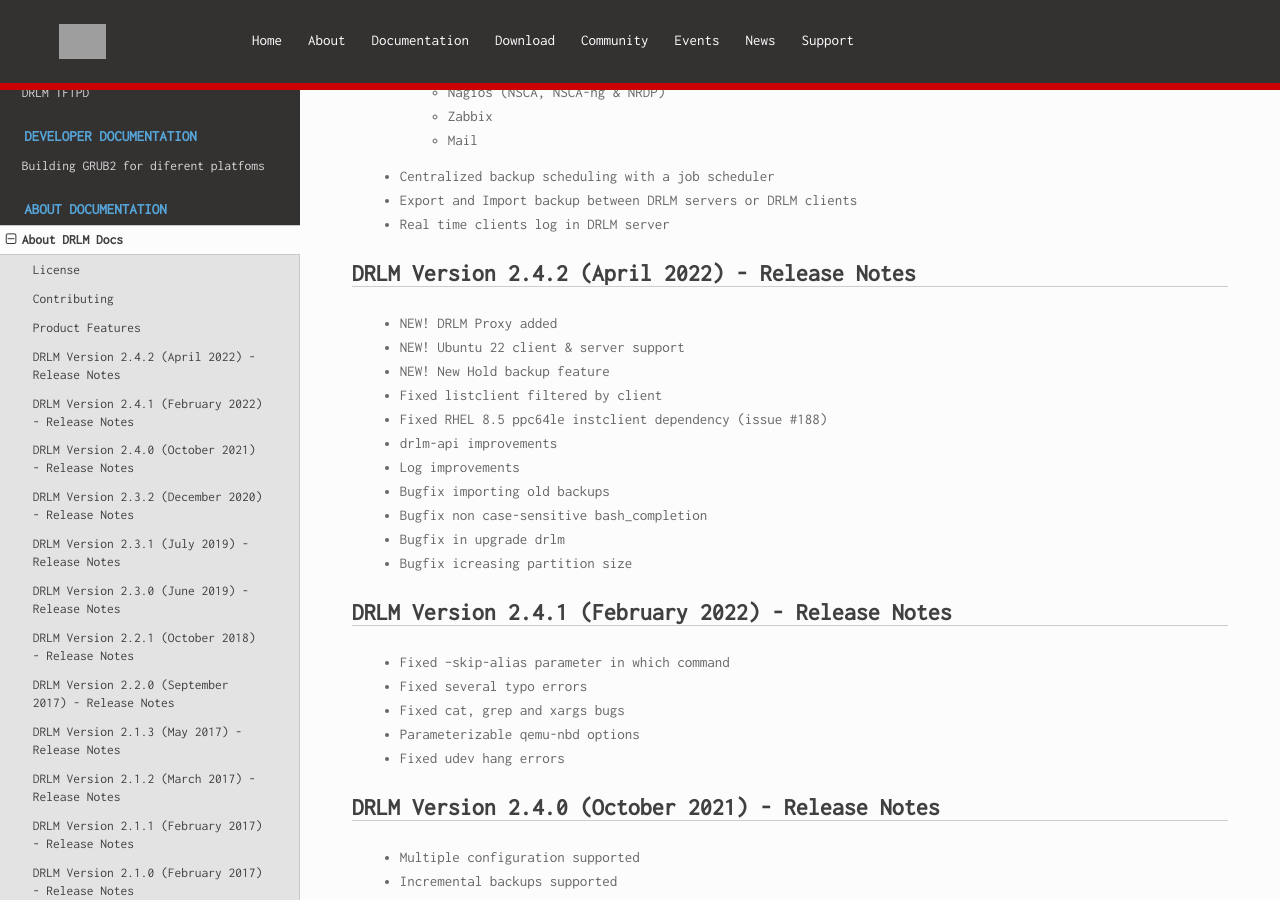
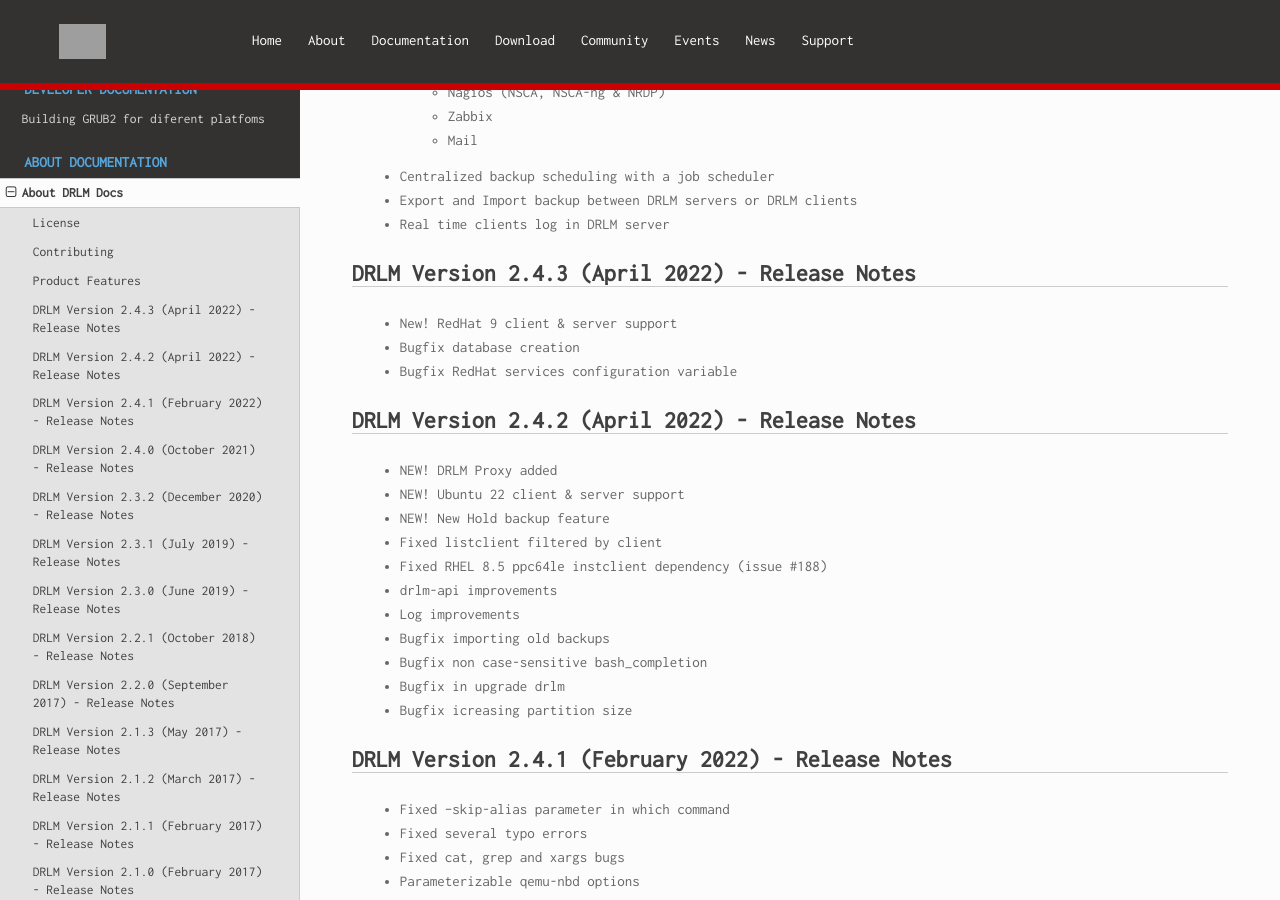
Before and after one commit to brainupdaters/drlm-docs, a Sphinx documentation site: the page built from docs/source/About.rst, in a window 1280 px wide and 900 px high, scrolled down 951 px. Built offline with Sphinx 7.4.7 and the Read the Docs theme 2.0.0, drawn with Linux system fonts in a browser that asks for light colours; some web fonts are replaced; grey boxes are pictures that could not be loaded.

Commit message:
hotfix 2.4.3

```diff
--- a/docs/source/About.rst
+++ b/docs/source/About.rst
@@ -60,6 +60,14 @@
   * Export and Import backup between DRLM servers or DRLM clients
 
   * Real time clients log in DRLM server
+
+DRLM Version 2.4.3 (April 2022) - Release Notes
+--------------------------------------------------
+  * New! RedHat 9 client & server support
+
+  * Bugfix database creation
+
+  * Bugfix RedHat services configuration variable
 
 DRLM Version 2.4.2 (April 2022) - Release Notes
 --------------------------------------------------
--- a/docs/source/Install.rst
+++ b/docs/source/Install.rst
@@ -58,7 +58,7 @@
 
 .. code-block:: console
 
-  ~# apt -y install ./drlm_2.4.2_all.deb
+  ~# apt -y install ./drlm_2.4.3_all.deb
 
 Debian 10 Asciinema Installation
 ~~~~~~~~~~~~~~~~~~~~~~~~~~~~~~~~
@@ -157,7 +157,7 @@
 
 .. code-block:: console
 
-	~# yum -y install ./drlm-2.4.2-1git.el*.noarch.rpm
+	~# yum -y install ./drlm-2.4.3-1git.el*.noarch.rpm
 
 
 CentOS Asciinema Installation
@@ -214,7 +214,7 @@
 
 .. code-block:: console
 
-  ~# zypper in ./drlm-2.4.2-1git.noarch.rpm
+  ~# zypper in ./drlm-2.4.3-1git.noarch.rpm
 
 .. note::
 
--- a/docs/source/client_config_PXE.rst
+++ b/docs/source/client_config_PXE.rst
@@ -11,7 +11,7 @@
   # for more information.                                                       #
   ###############################################################################
 
-  # DRLM v2.4.1
+  # DRLM v2.4.3
   #
 
   # This configuration example does a PXE rescue system and a data backup of all
--- a/docs/source/client_config_default.rst
+++ b/docs/source/client_config_default.rst
@@ -13,7 +13,7 @@
   #         (Configuration examples in /usr/share/drlm/conf/samples/)           #
   ###############################################################################
 
-  # DRLM v2.4.2
+  # DRLM v2.4.3
   #
 
   # DRLM automatically generates a ReaR configuration file in function of three
--- a/docs/source/client_config_incremental_data.rst
+++ b/docs/source/client_config_incremental_data.rst
@@ -11,7 +11,7 @@
   # for more information.                                                       #
   ###############################################################################
 
-  # DRLM v2.4.2
+  # DRLM v2.4.3
   #
 
   # This configuration example does a data backup of /home directory of the
--- a/docs/source/conf.py
+++ b/docs/source/conf.py
@@ -67,7 +67,7 @@
 # The short X.Y version.
 version = "2.4"
 # The full version, including alpha/beta/rc tags.
-release = "2.4.2"
+release = "2.4.3"
 
 # The language for content autogenerated by Sphinx. Refer to documentation
 # for a list of supported languages.
```
